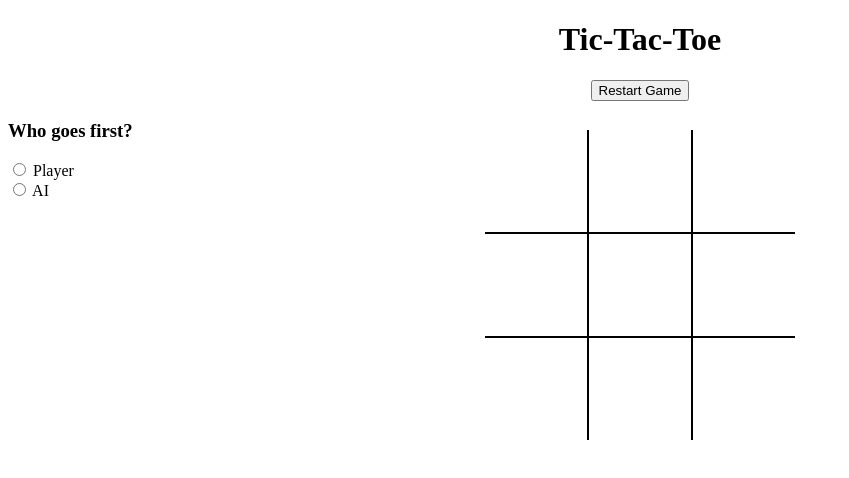
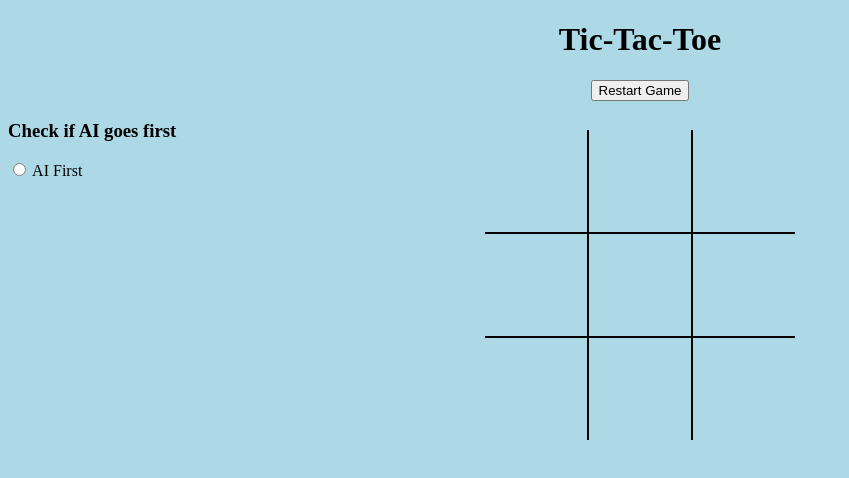
Before and after one commit to Terry-James/TicTacToe, a plain HTML site: page index.html in a window 1280 px wide. Shown: the whole page, without its empty margins (0-849 px from the left). Drawn offline with Linux system fonts and the light colour scheme.

Commit message:
added background color

```diff
--- a/index.html
+++ b/index.html
@@ -1,6 +1,6 @@
 <!doctype html>
 <!-- Terry James / CS396 / TicTacToe Game
-     Coded using help from W3Schools-->
+     Coded using help from W3Schools and https://en.wikipedia.org/wiki/Minimax-->
 <html>
 
 <head>
@@ -8,7 +8,11 @@
     <title>Tic-Tac-Toe</title>
 
     <link rel="stylesheet" href="style.css">
-
+<style>
+    body{
+        background-color: lightblue;
+    }
+</style>
 </head>
 
 <body>
@@ -18,10 +22,9 @@
             <button align="top" onclick="startGame()">Restart Game</button>
         </center>
         <form>
-            <h3>Who goes first?</h3>
-            <input type="radio" name="Player" value="Human"> Player<br>
-            <input type="radio" name="AI" value="aiSystem"> AI<br>
-        </form>
+            <h3>Check if AI goes first</h3>
+            <input type="radio" name="AI" id="AI" value="computer"> AI First<br>
+          </form>
     </div>
     <!-- Use a table to create the game board-->
     <table>
```
